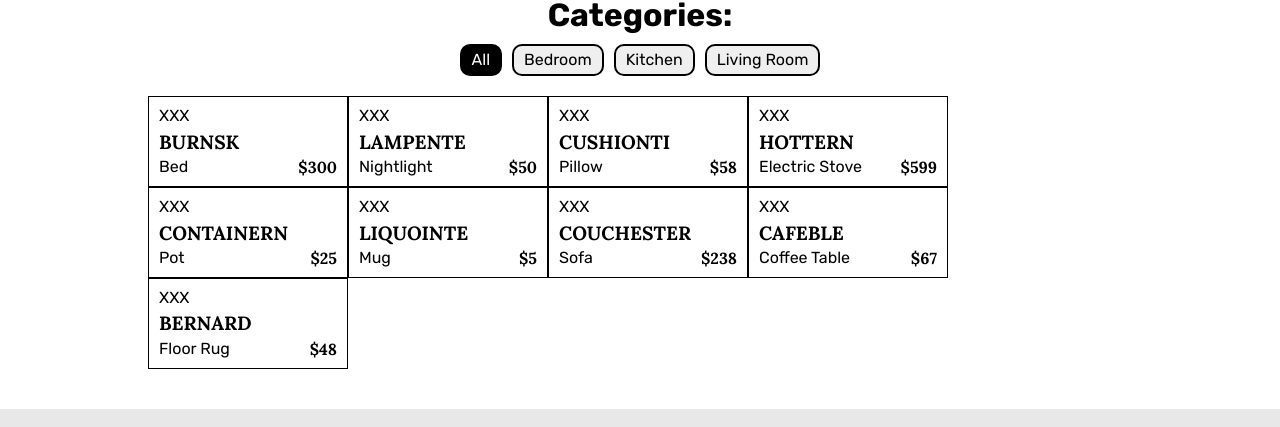
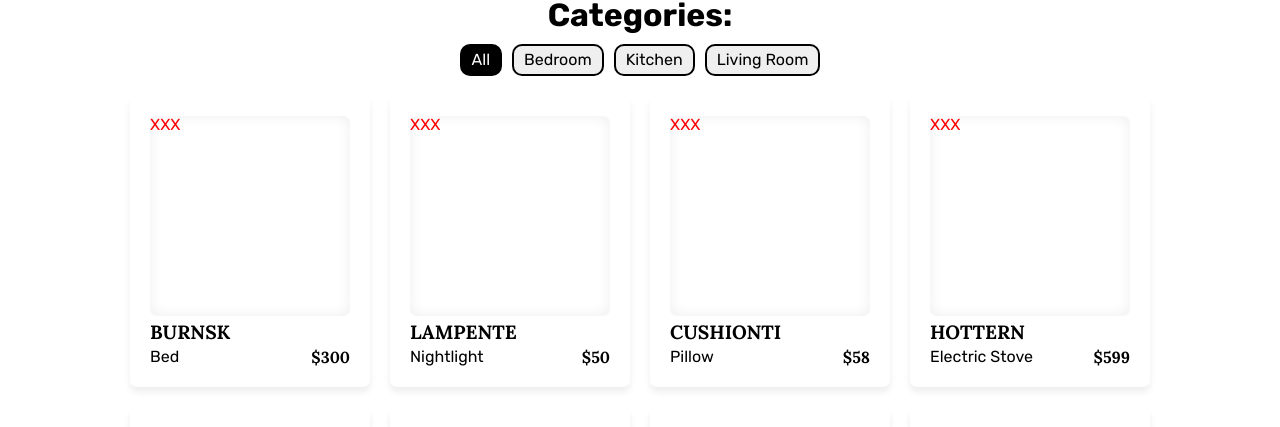
Before and after one commit to syfq-isml/odin-shopping-cart, a React (Create React App) app in the folder shopping-cart/: page /products/all in a window 1280 px wide. Shown: the part 294-721 px from the top of the page. Built offline with nearby package versions, Linux system fonts and the light colour scheme.

Commit message:
add styling to product cards

```diff
--- a/shopping-cart/src/components/ProductCards.js
+++ b/shopping-cart/src/components/ProductCards.js
@@ -3,7 +3,7 @@ import { Link } from "react-router-dom";
 function ProductCards({ product }) {
 	return (
 		<div className="fl-col-cont productCards__card">
-			<div>XXX</div>
+			<div className="productCards__photo">XXX</div>
 			<p className="productCards__name">{product.name}</p>
 			<div className="fl-row-cont">
 				<p>{product.desc.split(",")[0]}</p>
--- a/shopping-cart/src/pages/ProductCategories.js
+++ b/shopping-cart/src/pages/ProductCategories.js
@@ -16,10 +16,18 @@ function ProductCategories() {
 		productsInCategory = products.filter((obj) => obj.category === category);
 	}
 	return (
-		<div className="fl-row-cont productCategories">
-			{productsInCategory.map((item) => (
-				<ProductCards key={uniqid()} product={item} />
-			))}
+		<div className="fl-col-cont fl-centered productCategories">
+			<div className="productCategories__cards">
+				{productsInCategory.map((item) => (
+					<div className="fl-col-cont fl-centered">
+						<ProductCards key={uniqid()} product={item} />
+					</div>
+				))}
+			</div>
+			<p>
+				Showing {productsInCategory.length} of {productsInCategory.length}{" "}
+				results
+			</p>
 		</div>
 	);
 }
--- a/shopping-cart/src/styles/styles.css
+++ b/shopping-cart/src/styles/styles.css
@@ -50,6 +50,10 @@ li {
 .fl-centered {
 	justify-content: center;
 	align-items: center;
+}
+
+.fl-align-start {
+	align-self: flex-start;
 }
 
 /* --- INDIVIDUAL --- */
@@ -255,18 +259,37 @@ li {
 }
 
 .productCategories {
-	flex-wrap: wrap;
 	padding: 20px 10vw;
+	gap: 30px;
+}
+
+.productCategories__cards {
+	display: grid;
+	grid-template-columns: repeat(4, 1fr);
+	row-gap: 20px;
+	column-gap: 20px;
 }
 
 .productCards__card {
-	width: 200px;
-	border: 1px solid black;
-	padding: 10px;
-
+	padding: 20px;
 	gap: 5px;
 
 	cursor: pointer;
+
+	-webkit-box-shadow: 0px 5px 7px 0px rgba(0, 0, 0, 0.07);
+	box-shadow: 0px 5px 7px 0px rgba(0, 0, 0, 0.07);
+
+	border-radius: 7px;
+}
+
+.productCards__photo {
+	aspect-ratio: 1/1;
+	width: 200px;
+	color: red;
+	border-radius: inherit;
+
+	-webkit-box-shadow: inset 0px 0px 14px 0px rgba(0, 0, 0, 0.07);
+	box-shadow: inset 0px 0px 14px 0px rgba(0, 0, 0, 0.07);
 }
 
 .productCards__name {
```
